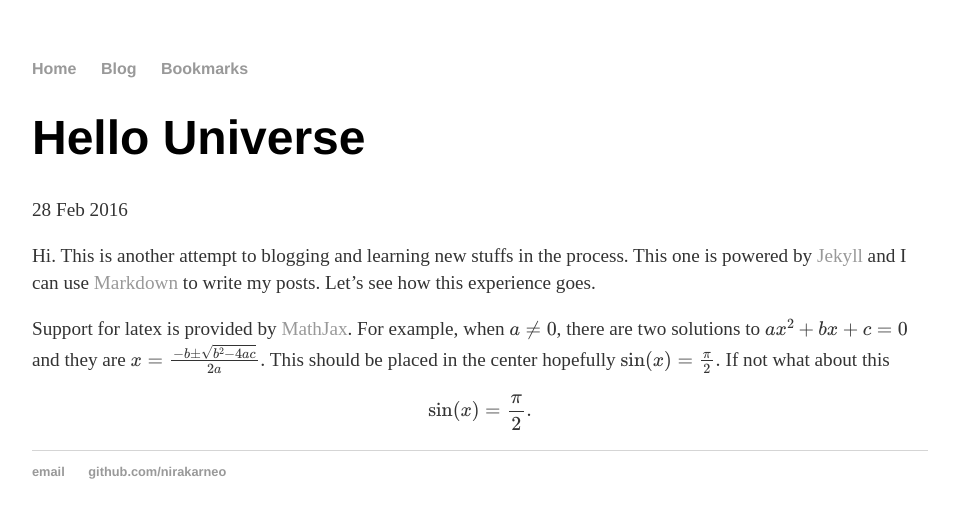
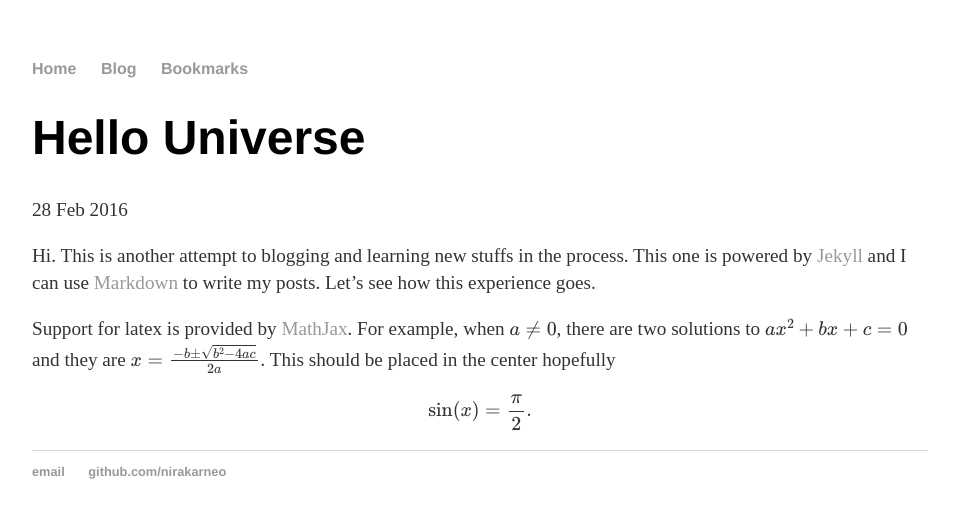
Before and after one commit to nirakarneo/nirakarneo.github.io, a Jekyll site: the page built from _posts/2016-02-28-new-post.md, in a window 1280 px wide. Shown: the top 518 px of the page, without its empty margins (160-1119 px from the left). Built offline with Jekyll 4.4.1, drawn with Linux system fonts in a browser that asks for light colours; formulas are drawn with MathJax 3; comment, search, counter and statistics services are not loaded.

Commit message:
Update 2016-02-28-new-post.md

```diff
--- a/_posts/2016-02-28-new-post.md
+++ b/_posts/2016-02-28-new-post.md
@@ -5,4 +5,4 @@
 ---
 Hi. This is another attempt to blogging and learning new stuffs in the process. This one is powered by [Jekyll](http://jekyllrb.com) and I can use [Markdown](http://daringfireball.net/projects/markdown/) to write my posts. Let's see how this experience goes.
 
-Support for latex is provided by [MathJax](https://www.mathjax.org/). For example, when $a \ne 0$, there are two solutions to \[ax^2 + bx + c = 0\] and they are $$x = {-b \pm \sqrt{b^2-4ac} \over 2a}.$$ This should be placed in the center hopefully \[\sin(x)=\frac{\pi}{2}.\] If not what about this \begin{align} \sin(x)=\frac{\pi}{2}. \end{align}
+Support for latex is provided by [MathJax](https://www.mathjax.org/). For example, when $a \ne 0$, there are two solutions to \[ax^2 + bx + c = 0\] and they are $$x = {-b \pm \sqrt{b^2-4ac} \over 2a}.$$ This should be placed in the center hopefully \begin{align} \sin(x)=\frac{\pi}{2}. \end{align}
```
